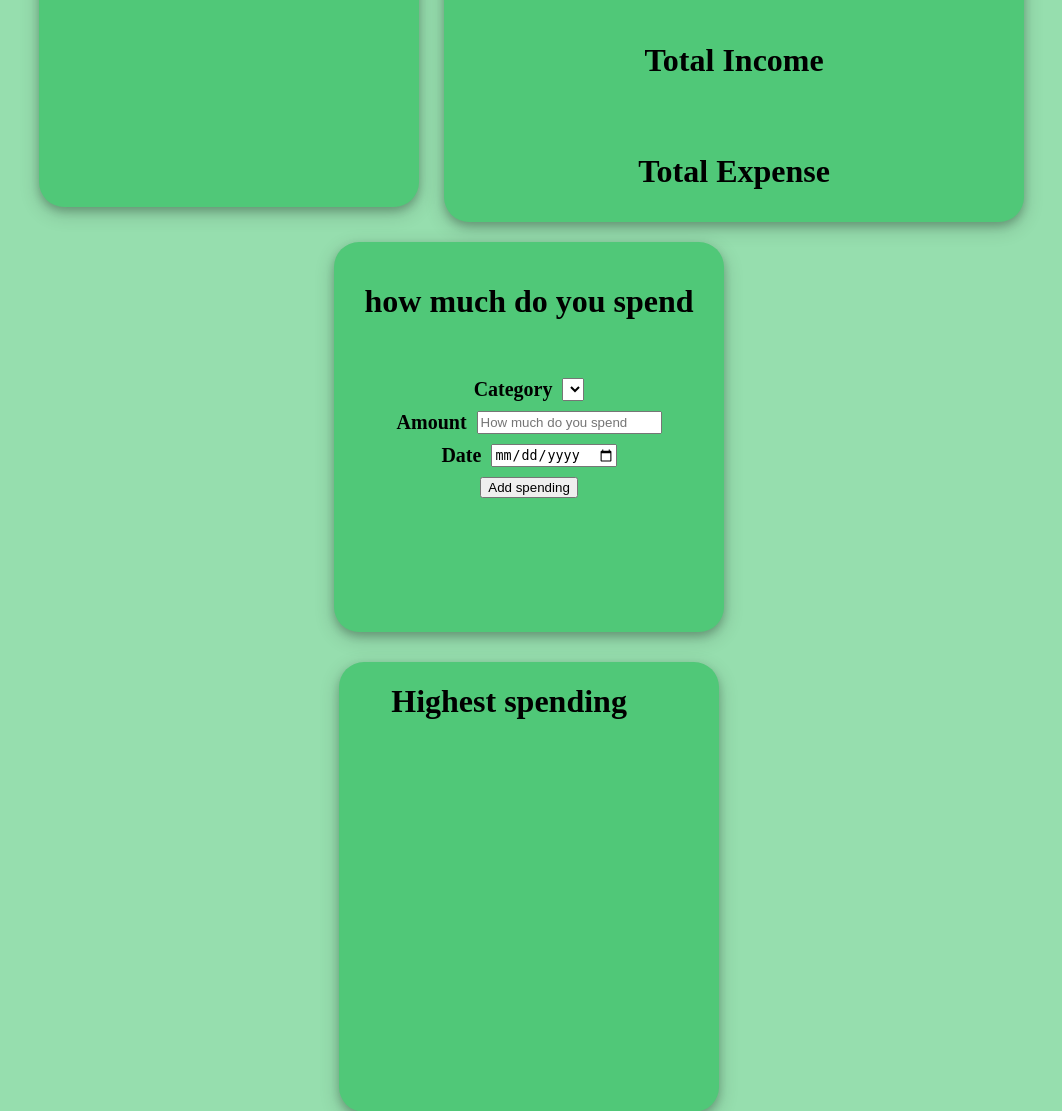
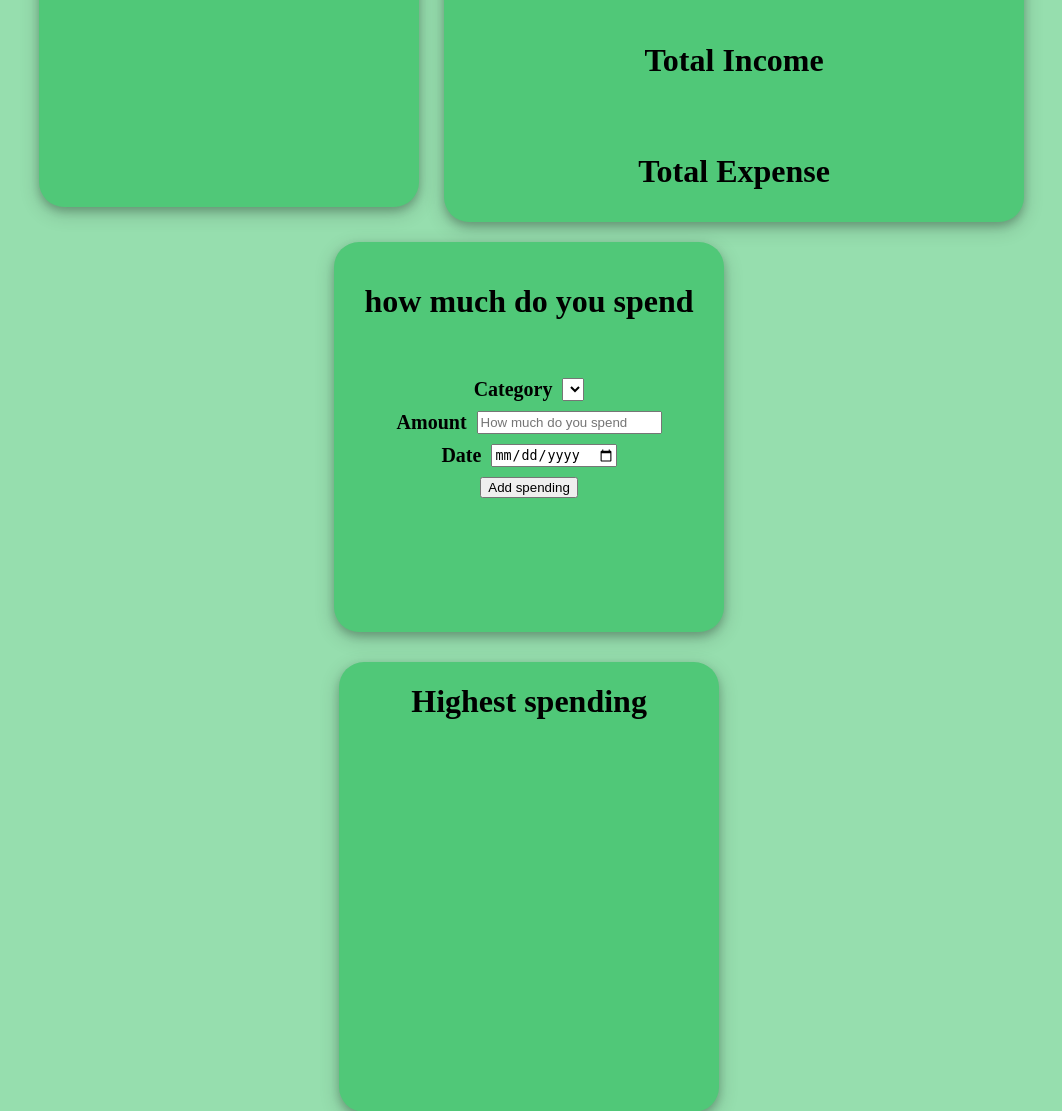
Before and after one commit to Rozi19/alx_capstone_project, a Flask app: page /welcome.html in a window 1280 px wide. Shown: the part 869-1980 px from the top of the page, without its empty margins (120-1182 px from the left). Run offline with Flask 3, Linux system fonts and the light colour scheme; the visitor is signed in with stand-in values (Sample User, id 1); data that the repository does not hold is empty.

Commit message:
sylels for my pages

```diff
--- a/static/style.css
+++ b/static/style.css
@@ -22,6 +22,7 @@ header, footer {
     border-radius: 25px;
 
 }
+
 .welcome {
     display: flex;
     padding: 5px;
@@ -62,6 +63,7 @@ main {
     align-items: center;
 }
 
+
 .category {
     display: flex;
     flex-direction: column;
@@ -73,7 +75,8 @@ main {
     height: 450px;
     width: 350px;
     border-radius: 25px;
-}
+    overflow-y: auto; /* Add scrollbar to vertical overflow */
+  }
 
 .use {
     display: flex;
@@ -156,7 +159,8 @@ main {
 
 .highest {
     display: flex;
-    justify-content: center;
+    flex-direction: column;
+    align-items: center;
     background-color: #50c878;
     height: 450px;
     width: 380px;
```
